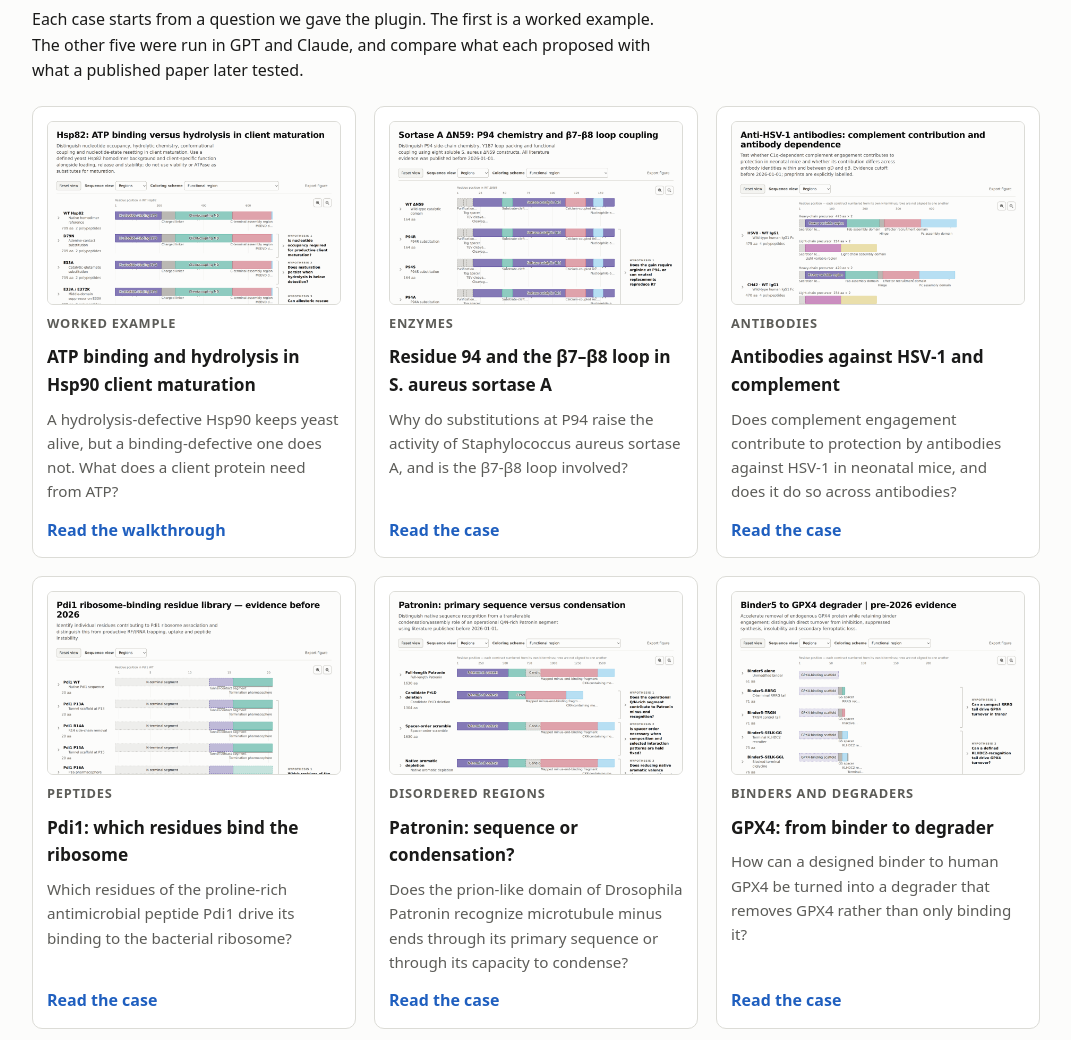
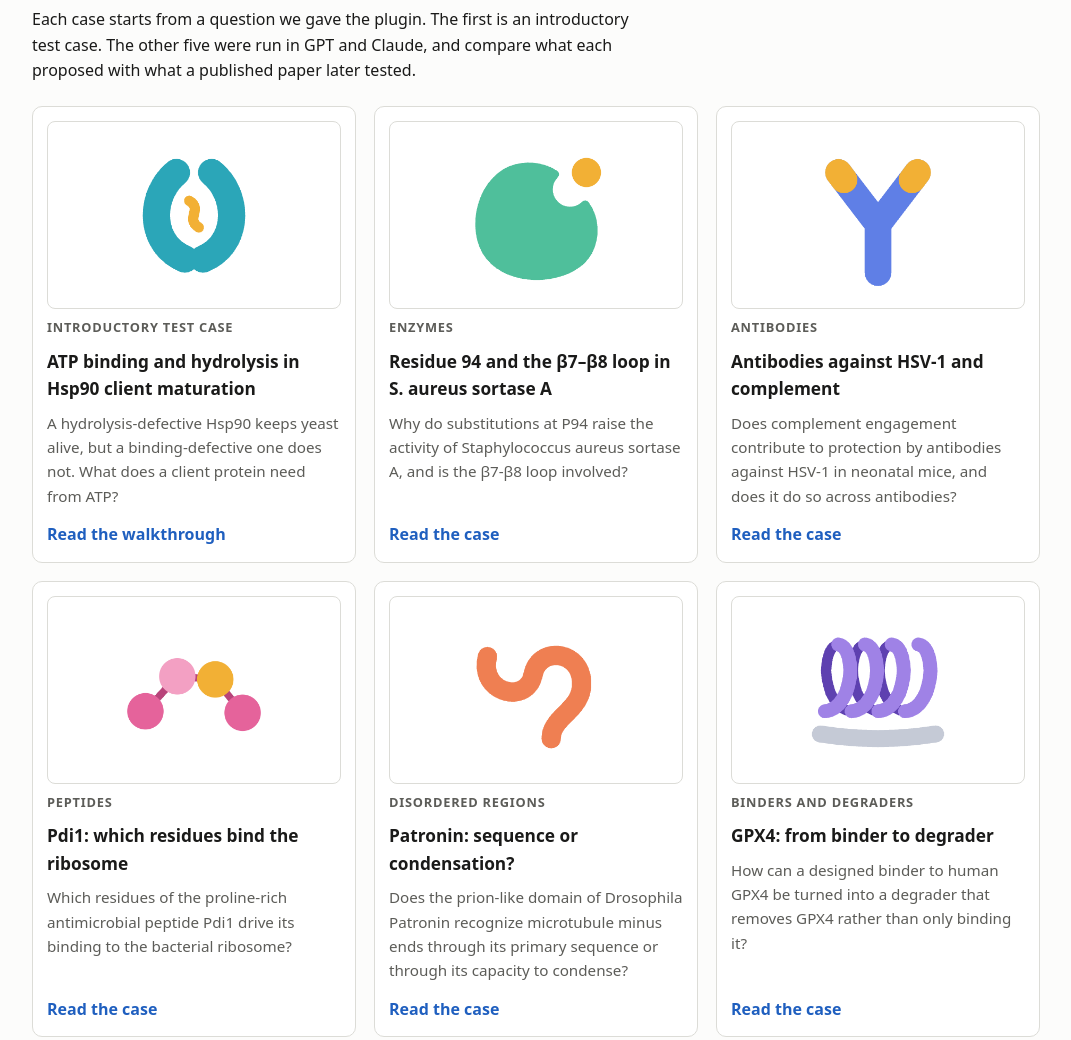
Before and after one commit to ishant1994/construct-maps-demo, a plain HTML site: page preview/index.html in a window 1280 px wide. Shown: the part 689-1729 px from the top of the page, without its empty margins (104-1175 px from the left). Drawn offline with Linux system fonts and the light colour scheme.

Commit message:
Add a cartoon to each case and call the Hsp90 card the introductory test case
Each case card and each case page now carries a small picture of the kind of molecule.

```diff
--- a/preview/assets/site.css
+++ b/preview/assets/site.css
@@ -25,6 +25,12 @@ code{font-size:.86em;background:var(--soft);padding:1px 5px;border-radius:4px;ov
 .card p{margin:0;color:var(--muted);font-size:.95rem}
 .card .go{color:var(--accent);font-weight:600;margin-top:auto;padding-top:6px}
 .card .body{display:flex;flex-direction:column;gap:8px;flex:1}
+/* The pictures have a white background of their own, so they sit on a white tile in either theme. */
+.card .art{background:#fff;border:1px solid var(--line);border-radius:8px;display:flex;justify-content:center;padding:8px}
+.card .art img{width:auto;height:170px;aspect-ratio:1;object-fit:contain;border:0;border-radius:0}
+.case-head{display:flex;gap:20px;align-items:center;justify-content:space-between}
+.case-head .q{margin-bottom:0}
+.case-head img.cartoon{width:132px;height:132px;flex:none;background:#fff;border:1px solid var(--line);border-radius:12px}
 .eyebrow{font-size:.8rem;font-weight:700;letter-spacing:.06em;text-transform:uppercase;color:var(--muted)}
 .switch{display:inline-flex;border:1px solid var(--line);border-radius:8px;overflow:hidden;margin:0 0 16px}
 .switch a{padding:8px 18px;text-decoration:none;color:var(--ink);background:var(--card)}
@@ -76,6 +82,7 @@ footer{max-width:1040px;margin:0 auto;padding:20px 16px 48px;color:var(--muted);
 }
 @media (max-width:640px){
 h1{font-size:1.6rem}
+.case-head img.cartoon{width:84px;height:84px}
 .grid{grid-template-columns:1fr}
 table.cmp-table thead{position:absolute;left:-9999px}
 table.cmp-table,table.cmp-table tbody,table.cmp-table tr,table.cmp-table td{display:block;width:100%}
--- a/preview/index.html
+++ b/preview/index.html
@@ -16,19 +16,19 @@
 <p class="lead">LLMs are useful here because they can quickly read across papers with a specific design goal in mind. ChatGPT and Claude can already identify relevant constructs, compare what different groups measured, and suggest which variants would be informative to test together. Once we have a panel in hand, though, we want to see exactly how the constructs differ and inspect the evidence behind each change. For peptides, we also need a way to represent chemistry that a sequence alone can’t capture.</p>
 <p class="lead">We built Construct Maps as a plugin for this workflow. Given a biological question, it proposes a panel of constructs and controls and explains what each comparison could tell us. An interactive map aligns the constructs on a shared residue scale so you can inspect a change, follow it to the source, and see whether the evidence comes from that construct, a related system, or a prediction. For peptides, the design record also specifies features such as D-amino acids, terminal caps, and cyclization.</p>
 <h2>Case studies</h2>
-<p class="lead">Each case starts from a question we gave the plugin. The first is a worked example. The other five were run in GPT and Claude, and compare what each proposed with what a published paper later tested.</p>
+<p class="lead">Each case starts from a question we gave the plugin. The first is an introductory test case. The other five were run in GPT and Claude, and compare what each proposed with what a published paper later tested.</p>
 <section class="grid" aria-label="Case studies">
 <article class="card">
-<img src="assets/hsp90.png" alt="The interactive map for: ATP binding and hydrolysis in Hsp90 client maturation" loading="lazy">
+<div class="art"><img src="assets/cartoons/hsp90.png" alt="" width="320" height="320" loading="lazy"></div>
 <div class="body">
-<span class="eyebrow">Worked example</span>
+<span class="eyebrow">Introductory test case</span>
 <h3><a href="cases/hsp90/">ATP binding and hydrolysis in Hsp90 client maturation</a></h3>
 <p>A hydrolysis-defective Hsp90 keeps yeast alive, but a binding-defective one does not. What does a client protein need from ATP?</p>
 <span class="go" aria-hidden="true">Read the walkthrough</span>
 </div>
 </article>
 <article class="card">
-<img src="assets/sortase-gpt-r1.png" alt="The interactive map for: Residue 94 and the β7–β8 loop in S. aureus sortase A" loading="lazy">
+<div class="art"><img src="assets/cartoons/enzyme.png" alt="" width="320" height="320" loading="lazy"></div>
 <div class="body">
 <span class="eyebrow">Enzymes</span>
 <h3><a href="cases/sortase/">Residue 94 and the β7–β8 loop in S. aureus sortase A</a></h3>
@@ -37,7 +37,7 @@
 </div>
 </article>
 <article class="card">
-<img src="assets/hsv-complement-gpt-r1.png" alt="The interactive map for: Antibodies against HSV-1 and complement" loading="lazy">
+<div class="art"><img src="assets/cartoons/antibody.png" alt="" width="320" height="320" loading="lazy"></div>
 <div class="body">
 <span class="eyebrow">Antibodies</span>
 <h3><a href="cases/hsv-complement/">Antibodies against HSV-1 and complement</a></h3>
@@ -46,7 +46,7 @@
 </div>
 </article>
 <article class="card">
-<img src="assets/pdi1-gpt-r1.png" alt="The interactive map for: Pdi1: which residues bind the ribosome" loading="lazy">
+<div class="art"><img src="assets/cartoons/peptide.png" alt="" width="320" height="320" loading="lazy"></div>
 <div class="body">
 <span class="eyebrow">Peptides</span>
 <h3><a href="cases/pdi1/">Pdi1: which residues bind the ribosome</a></h3>
@@ -55,7 +55,7 @@
 </div>
 </article>
 <article class="card">
-<img src="assets/patronin-gpt-r1.png" alt="The interactive map for: Patronin: sequence or condensation?" loading="lazy">
+<div class="art"><img src="assets/cartoons/disordered.png" alt="" width="320" height="320" loading="lazy"></div>
 <div class="body">
 <span class="eyebrow">Disordered regions</span>
 <h3><a href="cases/patronin/">Patronin: sequence or condensation?</a></h3>
@@ -64,7 +64,7 @@
 </div>
 </article>
 <article class="card">
-<img src="assets/gpx4-gpt-r1.png" alt="The interactive map for: GPX4: from binder to degrader" loading="lazy">
+<div class="art"><img src="assets/cartoons/minibinder.png" alt="" width="320" height="320" loading="lazy"></div>
 <div class="body">
 <span class="eyebrow">Binders and degraders</span>
 <h3><a href="cases/gpx4/">GPX4: from binder to degrader</a></h3>
```
Also changed, not shown: preview/cases/gpx4/index.html (+5 -0 lines), preview/cases/hsp90/index.html (+5 -0 lines), preview/cases/hsv-complement/index.html (+5 -0 lines), preview/cases/patronin/index.html (+5 -0 lines), preview/cases/pdi1/index.html (+5 -0 lines), preview/cases/sortase/index.html (+5 -0 lines), preview/assets/cartoons/antibody.png (added), preview/assets/cartoons/disordered.png (added), preview/assets/cartoons/enzyme.png (added), preview/assets/cartoons/hsp90.png (added), preview/assets/cartoons/minibinder.png (added), preview/assets/cartoons/peptide.png (added).
